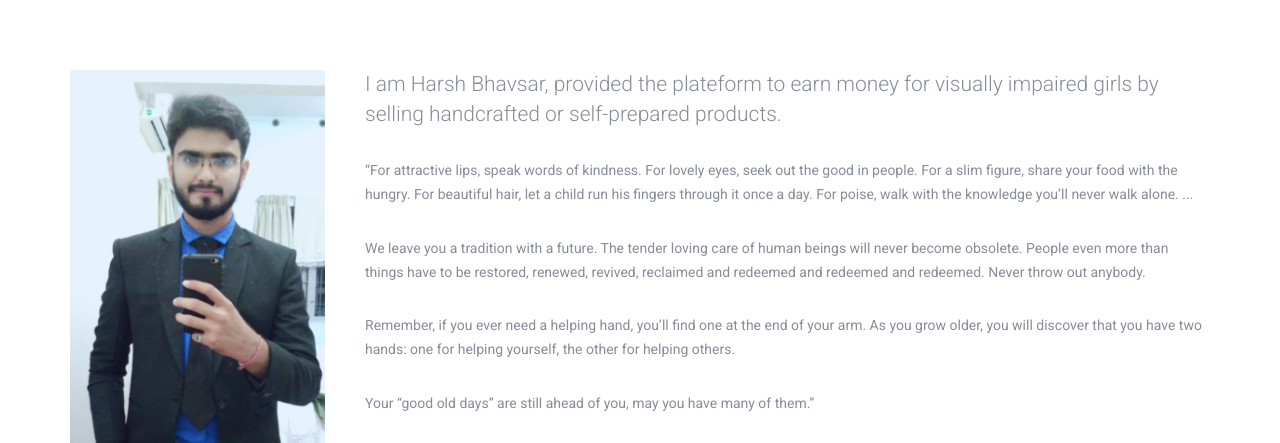
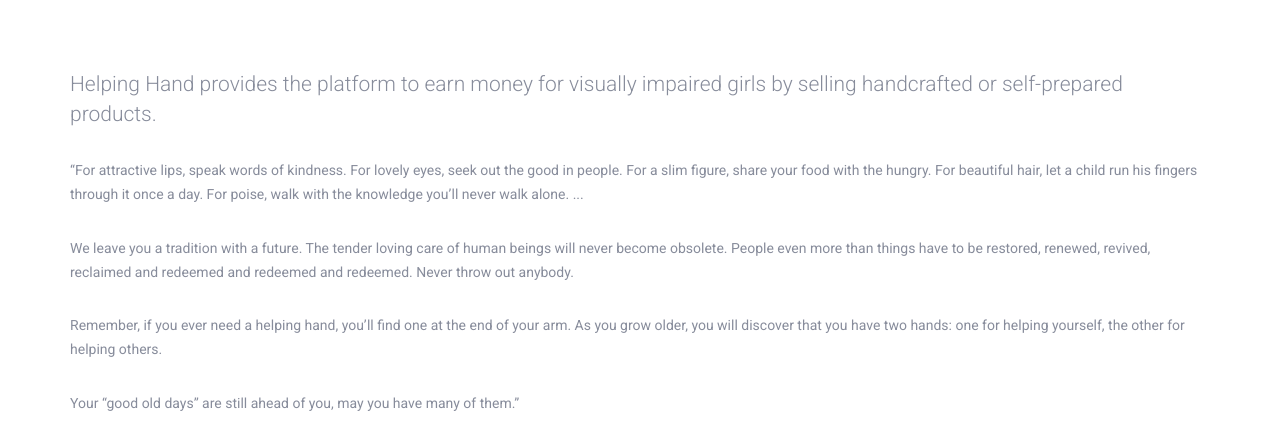
Before and after one commit to webdescreator/webdescreator.github.io, a plain HTML site: page Portfolio/Helping-Hand/about.html in a window 1280 px wide. Shown: the part 327-770 px from the top of the page. Drawn offline with nearby package versions, Linux system fonts and the light colour scheme; some packages are replaced by stand-ins of ours.

Commit message:
Add files via upload

```diff
--- a/Portfolio/Helping-Hand/about.html
+++ b/Portfolio/Helping-Hand/about.html
@@ -160,11 +160,8 @@
 		<h1>About <i>us</i></h1>
 	</header>
 	<div class="row">
-		<div class="col col-lg-3 col-md-3 col-sm-6 margin-bottom-sm text-center">
-			<img src="images/photo.png" width="450" height="800" alt="">
-		</div>
-		<div class="col col-lg-9 col-md-9 col-sm-6">
-			<p class="lead">I am Harsh Bhavsar, provided the plateform to earn money for visually impaired girls by selling handcrafted or self-prepared products. </p>
+		<div class="col col-lg-12 col-md-12 col-sm-12">
+			<p class="lead">Helping Hand provides the platform to earn money for visually impaired girls by selling handcrafted or self-prepared products. </p>
 			<p>“For attractive lips, speak words of kindness.
 For lovely eyes, seek out the good in people.
 For a slim figure, share your food with the hungry.
@@ -404,7 +401,7 @@
                 </div>
             </div>
             <div class="site-footer-bar">
-                <div class="container no-padding text-center">                    <div class="copyright">Copyright 2018 ©. All Rights Reserved. Prepared by <a href="http://www.silverwingtechnologies.com/git/150120116024/">Harsh Bhavsar</a></div>
+                <div class="container no-padding text-center">                    <div class="copyright">Copyright 2018 ©. All Rights Reserved. Prepared by <a href="#">Harsh Bhavsar</a></div>
                 </div>
             </div>
         </footer>
```
